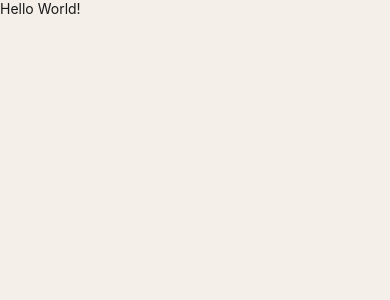
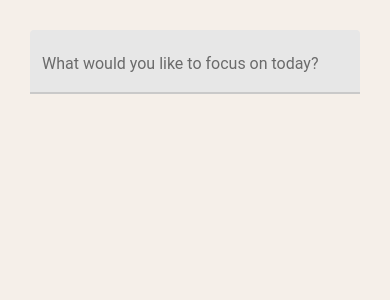
Before and after one commit to UmarChothia/Focus-Application, a React Native app: screen / in a window 390 px wide. Shown: the top 300 px of the page. Built offline with nearby package versions, Linux system fonts and the light colour scheme.

Commit message:
text input feature

```diff
--- a/App.js
+++ b/App.js
@@ -2,11 +2,12 @@
 import { Text, View, StyleSheet, SafeAreaView, Platform, StatusBar } from 'react-native';
 import Constants from 'expo-constants';
 import { colors } from './src/utils/colours';
+import { Focus } from './src/features/focus';
 
 export default function App() {
   return (
     <SafeAreaView style={styles.container}>
-      <Text style={styles.text}>Hello World!</Text>
+    <Focus />
     </SafeAreaView>
   );
 }
@@ -20,7 +21,4 @@
     // backgroundColor: '#F8F0E3',
     backgroundColor: colors.offWhite
   },
-  text: {
-    color: colors.darkGrey
-  }
 });
--- a/package.json
+++ b/package.json
@@ -11,7 +11,7 @@
     "expo-status-bar": "~1.4.0",
     "react": "18.0.0",
     "react-native": "0.69.4",
-    "react-native-paper": "4.9.2",
+    "react-native-paper": "4.11.2",
     "@expo/vector-icons": "^13.0.0",
     "expo-constants": "~13.2.3"
   },
--- /dev/null
+++ b/src/features/focus.js
@@ -0,0 +1,27 @@
+import React from 'react';
+import { View, Text, StyleSheet } from 'react-native';
+import { TextInput } from 'react-native-paper';
+import { colors } from '../utils/colours';
+
+export const Focus = () => (
+  <View style={styles.container}>
+    <View style={styles.inputContainer}>
+    <TextInput label="What would you like to focus on today?" />
+    </View>
+  </View>
+)
+
+const styles = StyleSheet.create({
+  container: {
+    flex: 1,
+  },
+  inputContainer: {
+    flex: 0.5,
+    padding: 30,
+    justifyContent: 'top',
+
+  },
+  text: {
+    color: colors.darkGrey,
+  }
+});
```
